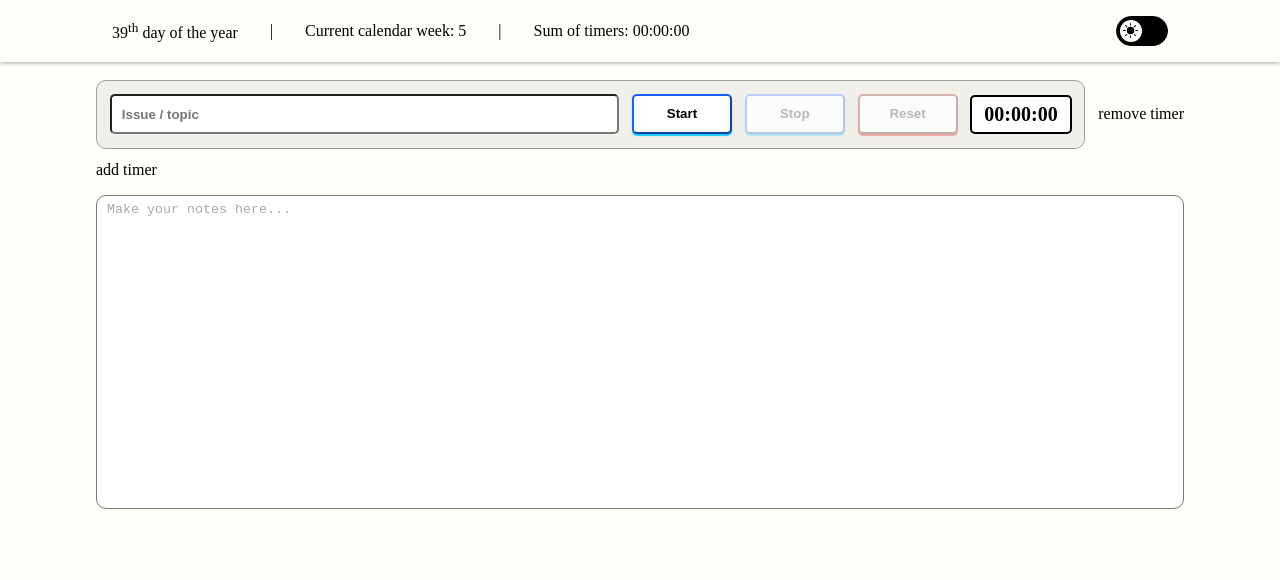
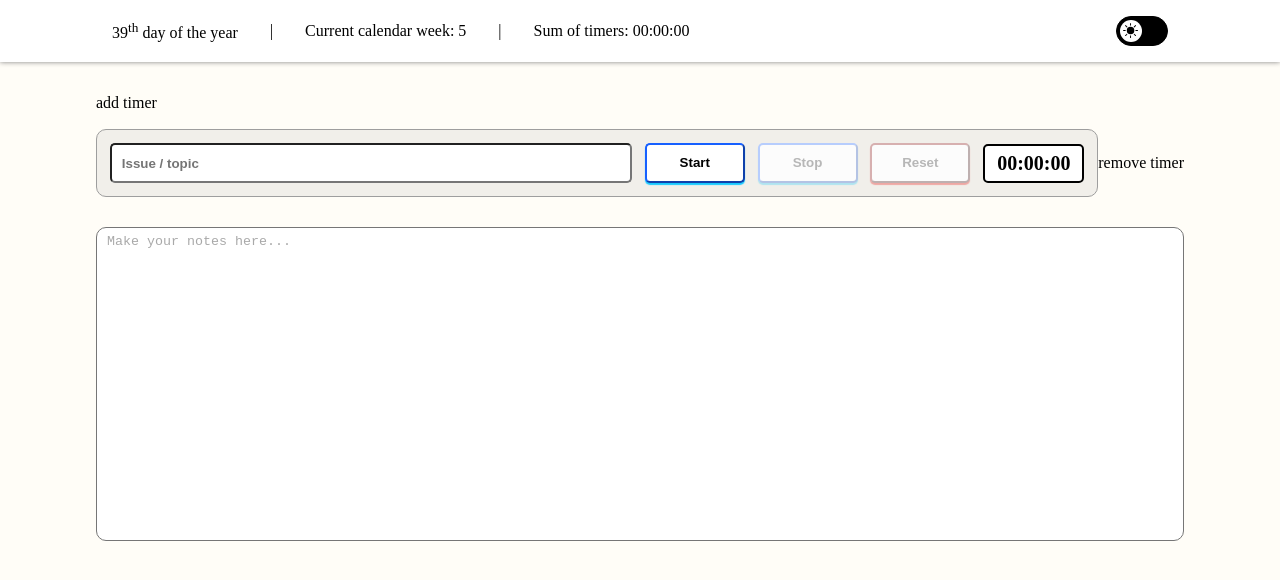
Before and after one commit to d-scho/vue-timer-app, a Vue app: page / in a window 1280 px wide. Shown: the top 580 px of the page. Built offline with nearby package versions, Linux system fonts and the light colour scheme.

Commit message:
Make header fixed

```diff
--- a/src/App.vue
+++ b/src/App.vue
@@ -18,5 +18,6 @@ import Timers from '@/components/Timers.vue';
     display: flex;
     flex-direction: column;
     gap: 1rem;
+    padding-top: calc(var(--header-height) + 2rem);
 }
 </style>
--- a/src/components/TheHeader.vue
+++ b/src/components/TheHeader.vue
@@ -24,6 +24,10 @@ header {
 	margin-bottom: 2px;
 	box-shadow: 0px 0px 5px gray;
 	padding: 1rem 7rem;
+	position: fixed;
+	width: 100%;
+	height: var(--header-height);
+	background-color: var(--secondary-color);
 
 	.header-info {
 		display: flex;
--- a/src/components/Timers.vue
+++ b/src/components/Timers.vue
@@ -76,9 +76,9 @@ function resetName(timer: Timer) {
 </script>
 
 <template>
-	<div class="timers">
-        <TransitionGroup name="timers">
-            <div v-for="timer in timers" class="timer-row" :key="timer.id">
+    <div @click="addTimer">add timer</div>
+    <TransitionGroup name="fade" tag="ul" class="timers">
+        <li v-for="timer in timers" class="timer-row" :key="timer.id">
             <div class="timer">
                 <div class="timer-name-wrapper">
                     <input
@@ -133,25 +133,24 @@ function resetName(timer: Timer) {
             <div @click="removeTimer(timer)">
                 remove timer
             </div>
-            </div>
+        </li>
     </TransitionGroup>
-        <div @click="addTimer">add timer</div>
-	</div>
 </template>
 
 <style scoped lang="scss">
 .timers {
-	display: flex;
-	flex-direction: column;
-	gap: .8rem;
+    position: relative;
 
     .timer-row {
+        width: 100%;
+        margin-bottom: .8rem;
+        list-style-type: none;
         display: flex;
         align-items: center;
-        gap: .8rem;
+        height: 70px;
 
         .timer {
-            display: inline-flex;
+            display: flex;
             align-items: center;
             justify-content: flex-end;
             gap: .8rem;
@@ -253,18 +252,22 @@ function resetName(timer: Timer) {
     }
 }
 
-
-.timers-enter-active,
-.timers-leave-active {
-  transition: all 256ms ease;
-}
-.timers-enter-from {
-  opacity: 0;
-  transform: translateY(30px);
-}
-.timers-leave-to {
-  opacity: 0;
-  transform: translateX(30px);
+.fade-move,
+.fade-enter-active,
+.fade-leave-active {
+    transition: all 0.5s cubic-bezier(0.55, 0, 0.1, 1);
 }
 
+.fade-enter-from {
+    opacity: 0;
+    transform: scaleY(0) translateY(-70px);
+}
+.fade-leave-to {
+    opacity: 0;
+    transform: scaleY(0) translateY(70px);
+}
+
+.fade-leave-active {
+    margin-block: calc((70px + 0.8rem) * -1); // you are supposed to set position: absolute here, but that didn't work
+}
 </style>
--- a/src/main.ts
+++ b/src/main.ts
@@ -1,4 +1,5 @@
 import '@/styles/resets.css';
+import '@/styles/shared.css';
 import '@/styles/themes.css';
 
 import { createApp } from 'vue'
--- /dev/null
+++ b/src/styles/shared.css
@@ -0,0 +1,3 @@
+:root {
+	--header-height: 62px;
+}
```
Lines whose indentation alone changed are shown as unchanged.
